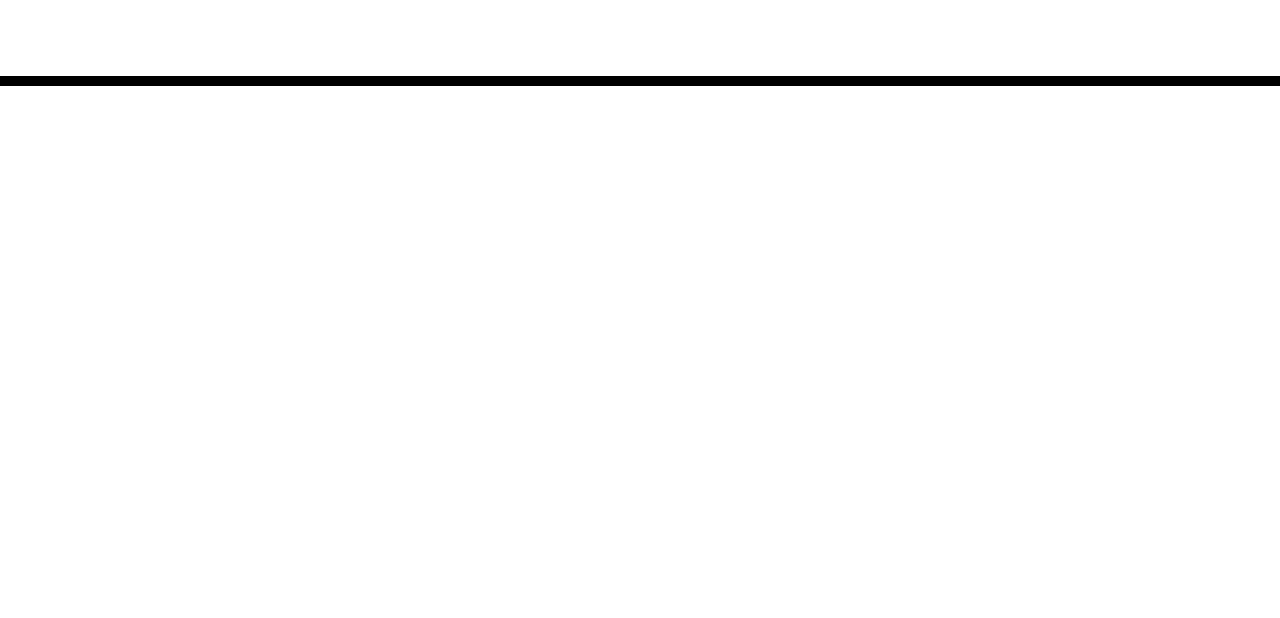
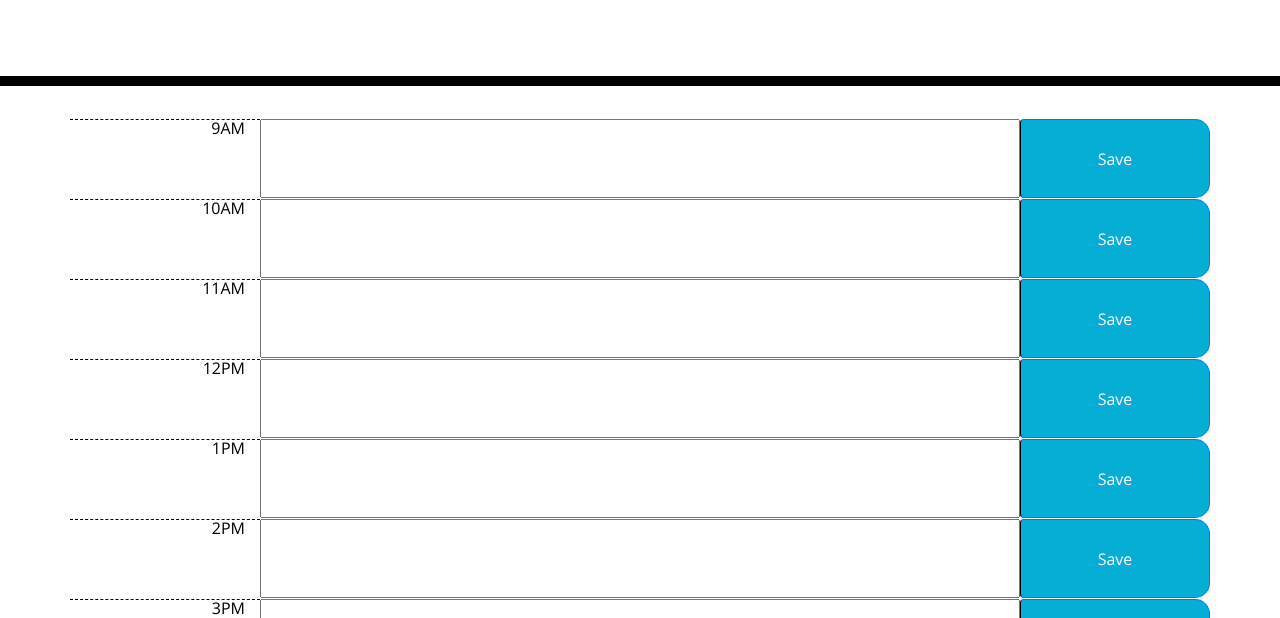
Before and after one commit to mykakugaya/workday-scheduler, a plain HTML site: page index.html in a window 1280 px wide. Shown: the part 182-800 px from the top of the page. Drawn offline with nearby package versions, Linux system fonts and the light colour scheme.

Commit message:
basic page layout done functions working

```diff
--- a/index.html
+++ b/index.html
@@ -28,7 +28,7 @@
       <p class="lead">A simple calendar app for scheduling your work day</p>
       <p id="currentDay" class="lead"></p>
     </header>
-    <div class="container">
+    <div class="container" id="schedule">
       <!-- Timeblocks go here -->
     </div>
 
--- a/script.js
+++ b/script.js
@@ -0,0 +1,61 @@
+var myDay = [
+    {time: "9AM",
+    event: ""},
+    {time: "10AM",
+    event: ""},
+    {time: "11AM",
+    event: ""},
+    {time: "12PM",
+    event: ""},
+    {time: "1PM",
+    event: ""},
+    {time: "2PM",
+    event: ""},
+    {time: "3PM",
+    event: ""},
+    {time: "4PM",
+    event: ""},
+    {time: "5PM",
+    event: ""}
+];
+
+localStorage.setItem("myDay", myDay);
+
+for(let i = 0; i < myDay.length; i++) {
+    //Add row to schedule
+    var nextRow = $("<div>");
+    nextRow.addClass("row");
+    nextRow.attr("id", myDay[i].time);
+    $("#schedule").append(nextRow);
+
+    //Add time to row
+    var newTime = $("<div>");
+    newTime.text(myDay[i].time);
+    newTime.addClass("col-xs-2 col-sm-2 col-md-2 col-lg-2 hour");
+    nextRow.append(newTime);
+
+    //Add event
+    var newEvent = $("<input>");
+    newEvent.text(myDay[i].event);
+    newEvent.addClass("col-xs-8 col-sm-8 col-md-8 col-lg-8 input");
+    newEvent.attr("data-name", myDay[i].time);
+    nextRow.append(newEvent);
+
+    //Add button
+    var saveBtn = $("<button>");
+    saveBtn.text("Save");
+    saveBtn.addClass("col-xs-2 col-sm-2 col-md-2 col-lg-2 btn btn-primary saveBtn");
+    saveBtn.attr("type", "submit");
+    saveBtn.attr("data-name", i);
+    nextRow.append(saveBtn);
+}
+
+//Click button to save event
+$(".input").on("keyup", function() {
+    var inputText = this.value;
+    $(".saveBtn").on("click", function(){
+        event.preventDefault();
+        var index = $(this).attr("data-name");
+        myDay[index].event = inputText;
+    });
+})
--- a/style.css
+++ b/style.css
@@ -40,6 +40,7 @@ body {
     background-color: #ffffff;
     color: #000000;
     border-top: 1px dashed #000000;
+    text-align: right;
   }
 
   .past {
@@ -69,3 +70,8 @@ body {
     font-size: 20px;
     transition: all .3s ease-in-out;
   }
+
+  /* .input {
+      margin-right: 5px;
+
+  } */
```
